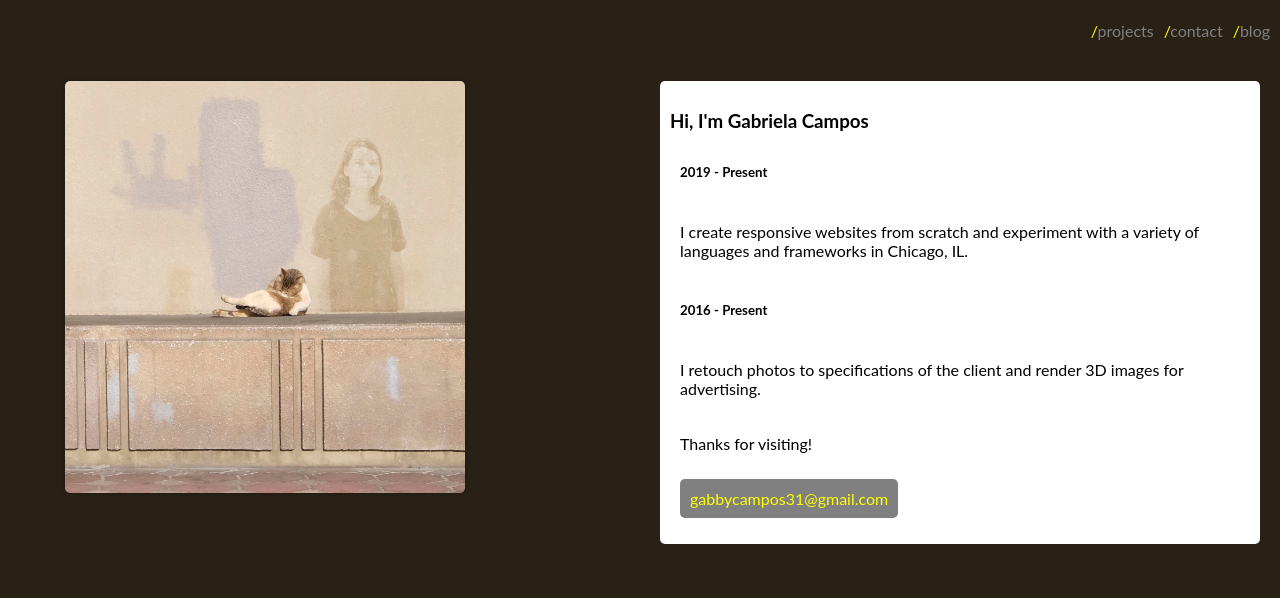
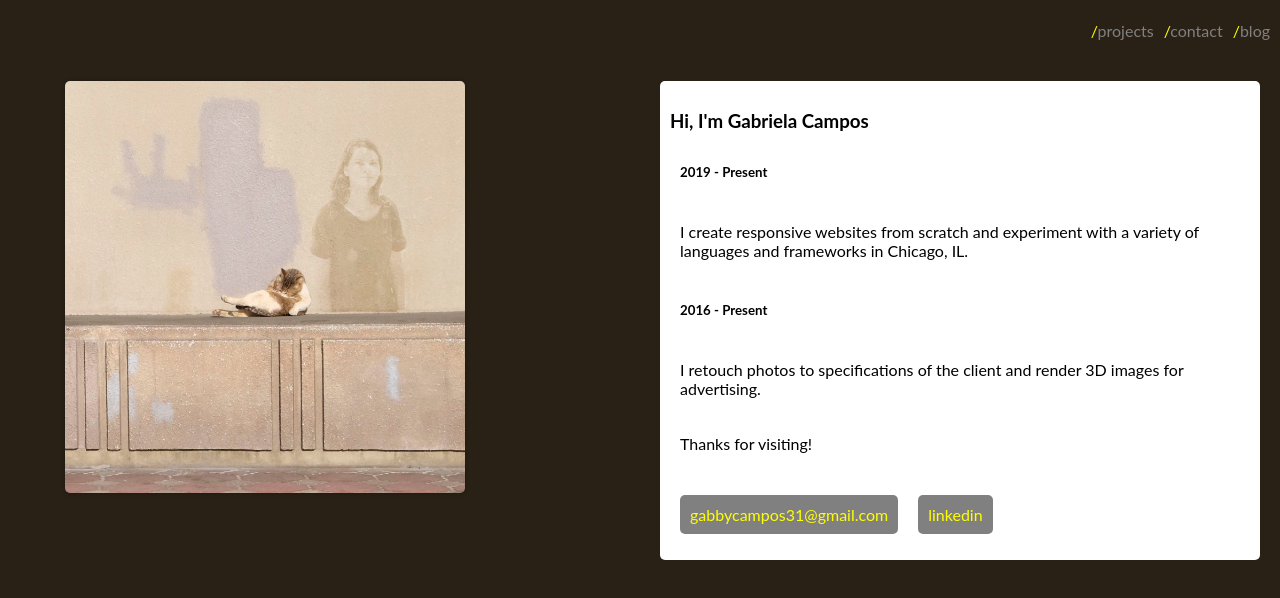
Before and after one commit to gabbycampos/gcampos-net, a React (Create React App) app: page /contact in a window 1280 px wide. Shown: the top 598 px of the page. Built offline with nearby package versions, Linux system fonts and the light colour scheme.

Commit message:
added linkedin link

```diff
--- a/src/App.css
+++ b/src/App.css
@@ -266,6 +266,10 @@ body {
   padding: 10px;
   border-radius: 5px;
 }
+.contact-links {
+  display: flex;
+  align-items: flex-end;
+}
 
 @media only screen and (max-width: 767px) {
     .column {
--- a/src/components/Contact.js
+++ b/src/components/Contact.js
@@ -17,7 +17,11 @@ const Contact = () => {
                     <h5>2016 - Present</h5>
                     <p>I retouch photos to specifications of the client and render 3D images for advertising.</p>
                     <p>Thanks for visiting!</p>
-                    <p><a href="mailto:gabbycampos31@gmail.com">gabbycampos31@gmail.com</a></p>
+                    <div className="contact-links">
+                        <p><a href="mailto:gabbycampos31@gmail.com">gabbycampos31@gmail.com</a></p>
+                        <p><a href="https://www.linkedin.com/in/gabriela-campos-b5195616a/">linkedin</a></p>
+                    </div>
+
                 </div>
             </div>
         </div>
```
